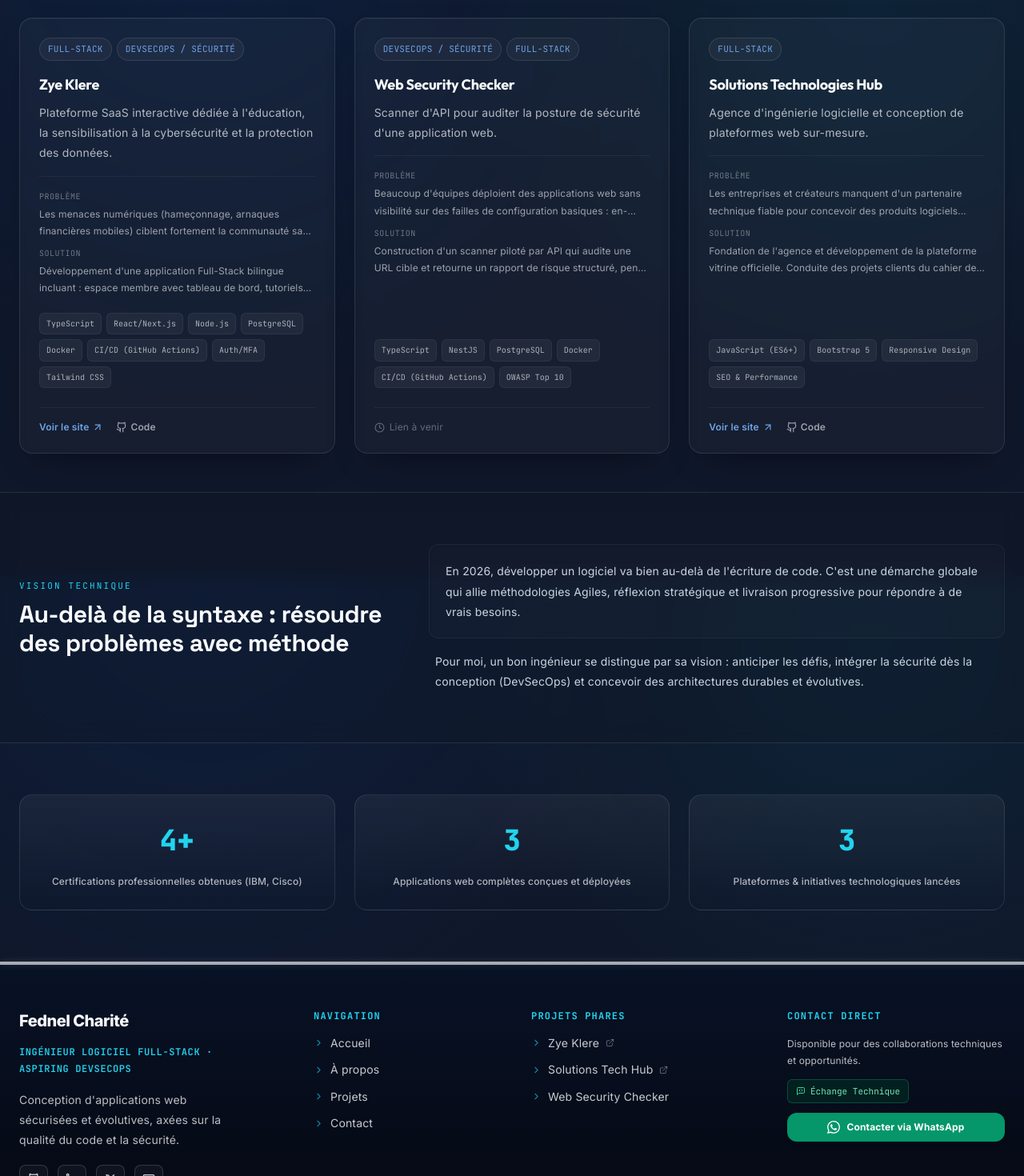
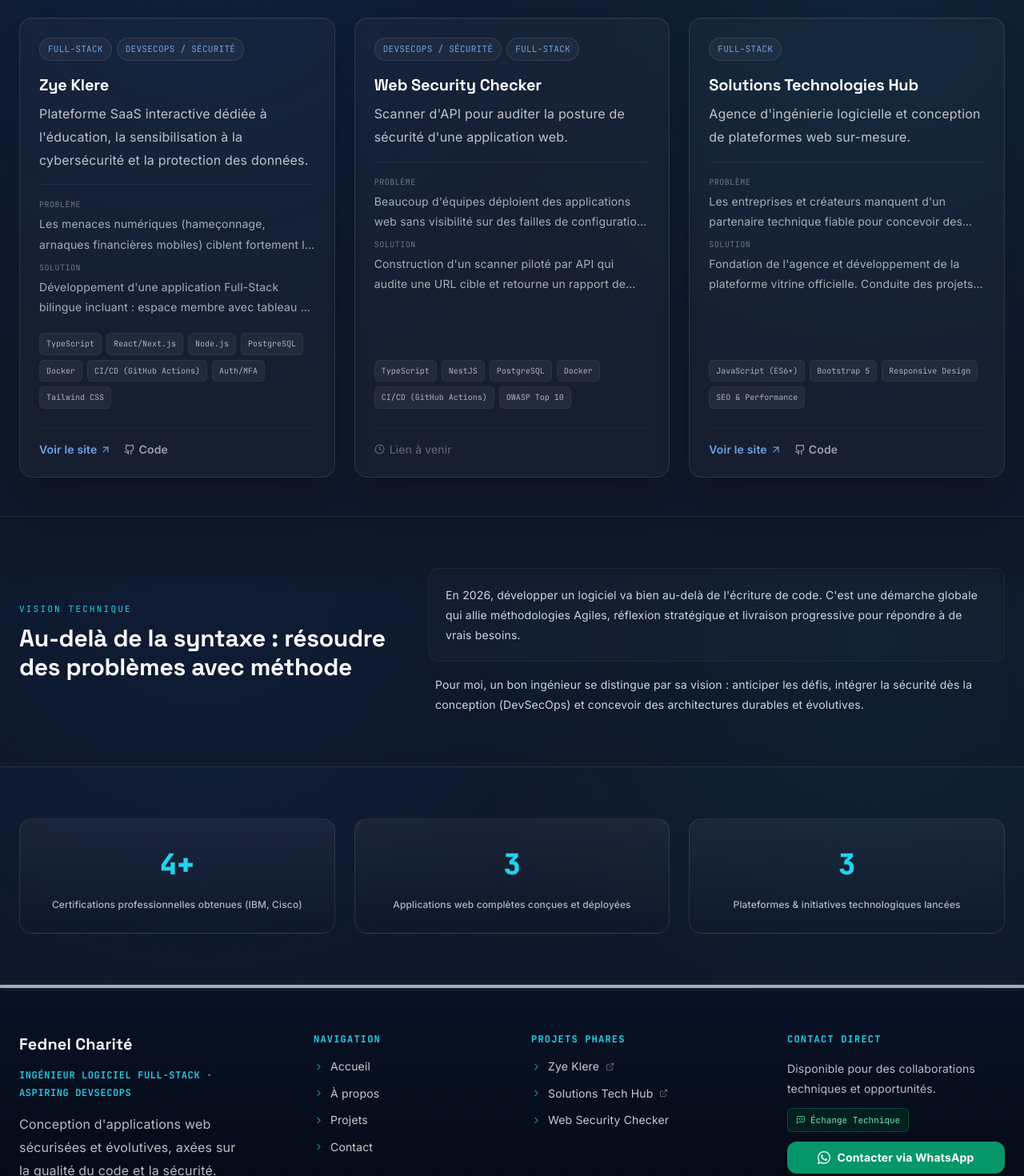
Before and after one commit to Feddy509/fednelCharite-portfolio, a Next.js app: page / in a window 1280 px wide. Shown: the part 880-2350 px from the top of the page at 80% size. Built offline with nearby package versions, Linux system fonts and the light colour scheme.

Commit message:
correction dans resume

```diff
--- a/app/contact/page.tsx
+++ b/app/contact/page.tsx
@@ -48,7 +48,6 @@
         "Whether it's for a hiring opportunity (Full-Stack / DevSecOps), a collaboration, or a technical inquiry - I typically respond within 24 hours.",
       nameLabel: "Full Name",
       namePlaceholder: "e.g., Jean Lucien",
-      emailLabel: "Email Address",
       emailLabel: "Email Address",
       emailPlaceholder: "you@example.com",
       messageLabel: "Message",
@@ -314,7 +313,7 @@
                 className="inline-flex items-center gap-1.5 rounded-xl border border-white/10 bg-white/[0.03] px-3.5 py-2 font-mono text-xs text-paper/80 hover:text-paper hover:border-accent-400/50 transition"
               >
                 {/* Icône SVG pou X */}
-                <svg size={14} className="h-3.5 w-3.5 fill-current text-accent-300" viewBox="0 0 24 24">
+                <svg width="24" height="24" className="h-3.5 w-3.5 fill-current text-accent-300" viewBox="0 0 24 24">
                   <path d="M18.244 2.25h3.308l-7.227 8.26 8.502 11.24H16.17l-5.214-6.817L4.99 21.75H1.68l7.73-8.835L1.254 2.25H8.08l4.713 6.231zm-1.161 17.52h1.833L7.084 4.126H5.117z"/>
                 </svg>
                 X (Twitter)
--- a/app/globals.css
+++ b/app/globals.css
@@ -3,7 +3,7 @@
 @tailwind utilities;
 
 /* ===========================================================
-   CUSTOM ACCENT COLORS & VARIABLES (UI/UX UPGRADE)
+   CUSTOM ACCENT COLORS & VARIABLES
 =========================================================== */
 :root {
   --color-electric-blue: #2563eb;
@@ -20,7 +20,6 @@
     scroll-behavior: smooth;
   }
 
-  /* Kò tèks la ap pran Inter ak pi bon espas liy (*line-height*) ak espas lèt */
   body {
     font-family: var(--font-inter), -apple-system, BlinkMacSystemFont, "Segoe UI", Roboto, sans-serif !important;
     line-height: 1.75 !important;
@@ -35,33 +34,31 @@
     background-attachment: fixed;
   }
 
-  /* Asire paragraf yo respire epi yo gen bon espasaj */
   p {
     line-height: 1.8 !important;
     letter-spacing: 0.012em;
     color: #cbd5e1;
   }
 
-  /* Gwo tit yo ap pran Space Grotesk ak yon espasaj ki pa fè lèt yo kole */
+  /* Gwo tit yo pran Space Grotesk */
   h1, h2, h3, h4, h5, h6 {
     font-family: var(--font-space), sans-serif !important;
-    letter-spacing: -0.015em; /* Diminye efè kole a pou tit yo parèt klè */
+    letter-spacing: -0.01em;
     line-height: 1.25;
     color: #f8fafc;
   }
 
-  /* Kat yo ap pran Outfit pou yon bèl idantite vizyèl */
-  .card-title, h3 {
-    font-family: var(--font-outfit), sans-serif !important;
+  /* Kat yo ak tit kat yo pran Plus Jakarta Sans */
+  .card-title, .card-heading {
+    font-family: var(--font-jakarta), sans-serif !important;
   }
 
-  /* Monospace ap pran JetBrains Mono pou badj ak kòd DevSecOps */
+  /* Monospace pou JetBrains Mono */
   code, pre, .font-mono {
     font-family: var(--font-jetbrains), monospace !important;
     letter-spacing: 0em;
   }
 
-  /* Koulè seleksyon an teks ki pran Cyan Accent la */
   ::selection {
     background-color: rgba(6, 182, 212, 0.3);
     color: #ffffff;
@@ -90,7 +87,6 @@
     text-wrap: balance;
   }
 
-  /* Klas rapid pou koulè aksan yo */
   .text-accent-cyan {
     color: var(--color-cyan-accent);
   }
@@ -100,7 +96,7 @@
 }
 
 /* ===========================================================
-   HERO ILLUSTRATION
+   HERO ILLUSTRATION & STYLES
 =========================================================== */
 
 .hero-right {
@@ -113,7 +109,6 @@
   overflow: hidden;
 }
 
-/* Contour extérieur */
 .hero-outline {
   position: absolute;
   right: -130px;
@@ -126,13 +121,11 @@
   z-index: 1;
 }
 
-/* Arc commun */
 .hero-arc {
   position: absolute;
   border-radius: 50%;
 }
 
-/* Arc extérieur clair */
 .hero-arc-1 {
   right: -70px;
   top: 50%;
@@ -144,7 +137,6 @@
   z-index: 2;
 }
 
-/* Arc bleu principal - Ajou yon bèl lonbraj Cyan pou rann li vivan */
 .hero-arc-2 {
   right: -15px;
   top: 50%;
@@ -159,7 +151,6 @@
   z-index: 3;
 }
 
-/* Arc intérieur */
 .hero-arc-3 {
   right: 55px;
   top: 50%;
@@ -170,10 +161,6 @@
   clip-path: inset(0 0 0 34%);
   z-index: 4;
 }
-
-/* ===========================================================
-   PHOTO
-=========================================================== */
 
 .hero-photo-wrapper {
   position: absolute;
@@ -205,10 +192,6 @@
   transform: translateX(-55px) scale(1.02);
 }
 
-/* ===========================================================
-   TERMINAL
-=========================================================== */
-
 .hero-terminal {
   position: absolute;
   left: 95px;
@@ -228,99 +211,28 @@
   z-index: 30;
 }
 
-/* ===========================================================
-   RESPONSIVE
-=========================================================== */
-
 @media (max-width: 1280px) {
-  .hero-right {
-    height: 580px;
-  }
-
-  .hero-outline {
-    width: 620px;
-    height: 620px;
-    right: -120px;
-  }
-
-  .hero-arc-1 {
-    width: 500px;
-    height: 500px;
-    border-width: 65px;
-  }
-
-  .hero-arc-2 {
-    width: 420px;
-    height: 420px;
-    border-width: 72px;
-  }
-
-  .hero-arc-3 {
-    width: 310px;
-    height: 310px;
-    border-width: 36px;
-  }
-
-  .hero-photo-wrapper {
-    width: 500px;
-    height: 560px;
-  }
+  .hero-right { height: 580px; }
+  .hero-outline { width: 620px; height: 620px; right: -120px; }
+  .hero-arc-1 { width: 500px; height: 500px; border-width: 65px; }
+  .hero-arc-2 { width: 420px; height: 420px; border-width: 72px; }
+  .hero-arc-3 { width: 310px; height: 310px; border-width: 36px; }
+  .hero-photo-wrapper { width: 500px; height: 560px; }
 }
 
 @media (max-width: 1024px) {
-  .hero-right {
-    height: 520px;
-    justify-content: center;
-  }
-
-  .hero-photo {
-    transform: none;
-  }
-
-  .hero-photo:hover {
-    transform: scale(1.02);
-  }
-
-  .hero-terminal {
-    left: 40px;
-  }
+  .hero-right { height: 520px; justify-content: center; }
+  .hero-photo { transform: none; }
+  .hero-photo:hover { transform: scale(1.02); }
+  .hero-terminal { left: 40px; }
 }
 
 @media (max-width: 768px) {
-  .hero-right {
-    height: 430px;
-    margin-top: 40px;
-  }
-
-  .hero-outline {
-    display: none;
-  }
-
-  .hero-terminal {
-    display: none;
-  }
-
-  .hero-arc-1 {
-    width: 390px;
-    height: 390px;
-    border-width: 48px;
-  }
-
-  .hero-arc-2 {
-    width: 320px;
-    height: 320px;
-    border-width: 55px;
-  }
-
-  .hero-arc-3 {
-    width: 235px;
-    height: 235px;
-    border-width: 28px;
-  }
-
-  .hero-photo-wrapper {
-    width: 340px;
-    height: 410px;
-    right: 0;
-  }
+  .hero-right { height: 430px; margin-top: 40px; }
+  .hero-outline { display: none; }
+  .hero-terminal { display: none; }
+  .hero-arc-1 { width: 390px; height: 390px; border-width: 48px; }
+  .hero-arc-2 { width: 320px; height: 320px; border-width: 55px; }
+  .hero-arc-3 { width: 235px; height: 235px; border-width: 28px; }
+  .hero-photo-wrapper { width: 340px; height: 410px; right: 0; }
 }
--- a/components/Footer.tsx
+++ b/components/Footer.tsx
@@ -39,26 +39,26 @@
   return (
     <footer className="mt-auto bg-gradient-to-b from-[#081226] via-[#060b18] to-[#04070e] font-sans text-paper">
 
-      {/* Tras Blan Anlè a (Opasite Diminye pou yon efè pi dous) */}
+      {/* Tras Blan Anlè a */}
       <div className="w-full h-[4px] bg-white/65 shadow-[0_0_10px_rgba(255,255,255,0.15)]" />
 
       <div className="mx-auto max-w-7xl px-6 py-12 lg:py-14">
 
-        {/* Griy 4 Kolòn ak espasaj regle */}
+        {/* Griy 4 Kolòn */}
         <div className="grid gap-10 sm:grid-cols-2 lg:grid-cols-4 items-start xl:gap-12">
 
           {/* Kolòn 1: Identity & Description */}
           <div className="space-y-3.5">
             <Link
               href="/"
-              className="text-xl font-extrabold tracking-tight text-paper transition hover:text-cyan-400"
+              className="font-heading text-xl font-extrabold text-paper transition hover:text-cyan-400"
             >
               {personalInfo.name}
             </Link>
             <p className="font-mono text-xs font-semibold uppercase tracking-wider text-cyan-400">
               {data?.personalInfo?.roles?.join(" · ") || ""}
             </p>
-            <p className="text-sm text-paper/75 leading-relaxed">
+            <p className="font-sans text-sm sm:text-base text-paper/75 leading-relaxed">
               {isEn
                 ? "Building scalable, secure web systems with a focus on code quality and DevSecOps practices."
                 : "Conception d'applications web sécurisées et évolutives, axées sur la qualité du code et la sécurité."}
@@ -103,7 +103,7 @@
             </div>
           </div>
 
-          {/* Kolòn 2: Navigation (Eksantre pi lwen a dwat ak lg:ml-12) */}
+          {/* Kolòn 2: Navigation */}
           <div className="space-y-4 lg:ml-12">
             <h4 className="font-mono text-xs font-bold uppercase tracking-widest text-cyan-400">
               NAVIGATION
@@ -118,7 +118,7 @@
                 <li key={item.href}>
                   <Link
                     href={item.href}
-                    className="group inline-flex items-center gap-2 transition hover:text-cyan-400 hover:translate-x-1 duration-200"
+                    className="group font-sans inline-flex items-center gap-2 transition hover:text-cyan-400 hover:translate-x-1 duration-200"
                   >
                     <ChevronRight size={13} className="text-cyan-400/60 transition-transform group-hover:translate-x-0.5 group-hover:text-cyan-400" />
                     {item.label}
@@ -139,7 +139,7 @@
                   href="https://zyeklere.com"
                   target="_blank"
                   rel="noopener noreferrer"
-                  className="group inline-flex items-center gap-2 transition hover:text-cyan-400 hover:translate-x-1 duration-200"
+                  className="group font-sans inline-flex items-center gap-2 transition hover:text-cyan-400 hover:translate-x-1 duration-200"
                 >
                   <ChevronRight size={13} className="text-cyan-400/60 group-hover:text-cyan-400" />
                   <span>Zye Klere</span>
@@ -151,7 +151,7 @@
                   href="https://solutionstechhub.com"
                   target="_blank"
                   rel="noopener noreferrer"
-                  className="group inline-flex items-center gap-2 transition hover:text-cyan-400 hover:translate-x-1 duration-200"
+                  className="group font-sans inline-flex items-center gap-2 transition hover:text-cyan-400 hover:translate-x-1 duration-200"
                 >
                   <ChevronRight size={13} className="text-cyan-400/60 group-hover:text-cyan-400" />
                   <span>Solutions Tech Hub</span>
@@ -161,7 +161,7 @@
               <li>
                 <Link
                   href="/projects"
-                  className="group inline-flex items-center gap-2 transition hover:text-cyan-400 hover:translate-x-1 duration-200"
+                  className="group font-sans inline-flex items-center gap-2 transition hover:text-cyan-400 hover:translate-x-1 duration-200"
                 >
                   <ChevronRight size={13} className="text-cyan-400/60 group-hover:text-cyan-400" />
                   <span>Web Security Checker</span>
@@ -176,7 +176,7 @@
               {isEn ? "DIRECT CONTACT" : "CONTACT DIRECT"}
             </h4>
             <div className="space-y-3 text-sm text-paper/80">
-              <p className="text-xs text-paper/75 leading-relaxed">
+              <p className="font-sans text-xs sm:text-sm text-paper/75 leading-relaxed">
                 {isEn
                   ? "Available for technical collaboration and engineering opportunities."
                   : "Disponible pour des collaborations techniques et opportunités."}
@@ -192,7 +192,7 @@
                   href="https://wa.me/50931554716"
                   target="_blank"
                   rel="noopener noreferrer"
-                  className="flex items-center justify-center gap-2 w-full rounded-xl bg-emerald-600 hover:bg-emerald-500 px-4 py-2.5 font-sans text-xs font-bold text-white shadow-md transition duration-200 active:scale-95"
+                  className="flex items-center justify-center gap-2 w-full rounded-xl bg-emerald-600 hover:bg-emerald-500 px-4 py-2.5 font-sans text-xs sm:text-sm font-bold text-white shadow-md transition duration-200 active:scale-95"
                 >
                   <WhatsappIcon size={16} />
                   <span>{isEn ? "Connect via WhatsApp" : "Contacter via WhatsApp"}</span>
@@ -203,9 +203,9 @@
 
         </div>
 
-        {/* Bottom Copyright Bar ak Liy Separasyon */}
+        {/* Bottom Copyright Bar */}
         <div className="mt-12 flex flex-col items-center justify-between gap-4 border-t border-white/15 pt-6 text-center text-xs text-paper/60 sm:flex-row sm:text-left">
-          <p>© {currentYear} {personalInfo.name}. All rights reserved.</p>
+          <p className="font-sans">© {currentYear} {personalInfo.name}. All rights reserved.</p>
           <p className="font-mono text-xs">
             {isEn ? "Built with Next.js & React · Engineered with Security" : "Conçu avec Next.js & React · Sécurité intégrée"}
           </p>
--- a/components/Navbar.tsx
+++ b/components/Navbar.tsx
@@ -28,13 +28,13 @@
       <nav className="mx-auto flex h-16 max-w-6xl items-center justify-between px-6">
         <Link
           href="/"
-          className="font-sans text-sm font-semibold tracking-wide text-paper"
+          className="font-heading text-sm sm:text-base font-semibold tracking-wide text-paper flex items-center"
           onClick={() => setMobileOpen(false)}
         >
           <span className="rounded-md bg-accent-600 px-2 py-1 font-mono text-xs text-paper">
             {personalInfo.initials}
           </span>
-          <span className="ml-2 hidden sm:inline">{personalInfo.name}</span>
+          <span className="ml-2.5 hidden sm:inline">{personalInfo.name}</span>
         </Link>
 
         {/* Desktop links (Dinamik pa lang) */}
--- a/components/ProjectCard.tsx
+++ b/components/ProjectCard.tsx
@@ -12,14 +12,12 @@
   const stackList = project.stack || [];
   const description = project.tagline || "";
 
-  // Diksyonè tradiksyon pou label kategori yo
   const categoryLabels: Record<string, { fr: string; en: string }> = {
     "full-stack": { fr: "Full-Stack", en: "Full-Stack" },
     security: { fr: "DevSecOps / Sécurité", en: "DevSecOps / Security" },
     "mobile-cloud": { fr: "Mobile / Cloud", en: "Mobile / Cloud" },
   };
 
-  // Diksyonè ti tèks estatik yo
   const labels = {
     fr: {
       problem: "Problème",
@@ -53,7 +51,6 @@
       className="group flex flex-col justify-between rounded-2xl border border-white/10 bg-white/[0.03] p-6 shadow-card backdrop-blur-sm transition-all hover:border-accent-500/40 hover:shadow-glow"
     >
       <div>
-        {/* Badges de catégories (Dinamik pa lang) */}
         <div className="flex flex-wrap items-center gap-1.5">
           {categories.map((cat) => (
             <span
@@ -65,17 +62,17 @@
           ))}
         </div>
 
-        {/* Titre */}
-        <h3 className="mt-4 font-sans text-lg font-bold text-paper group-hover:text-accent-300 transition-colors">
+        {/* Titre Kat la: Plus Jakarta Sans + text-lg sm:text-xl font-bold */}
+        <h3 className="mt-4 font-card text-lg sm:text-xl font-bold text-paper group-hover:text-accent-300 transition-colors">
           {project.title}
         </h3>
 
-        {/* Tagline / Description */}
-        <p className="mt-2 font-sans text-sm leading-relaxed text-paper/70">
+        {/* Deskripsyon / Tagline: text-sm sm:text-base */}
+        <p className="mt-2 font-sans text-sm sm:text-base leading-relaxed text-paper/75">
           {description}
         </p>
 
-        {/* Problème & Solution (Dinamik pa lang) */}
+        {/* Seksyon Problem & Solution: text-xs sm:text-sm */}
         {(project.problem || project.solution) && (
           <div className="mt-4 space-y-2 border-t border-white/5 pt-4">
             {project.problem && (
@@ -83,7 +80,7 @@
                 <p className="font-mono text-[10px] uppercase tracking-wider text-paper/40">
                   {labels.problem}
                 </p>
-                <p className="mt-0.5 font-sans text-xs leading-relaxed text-paper/60 line-clamp-2">
+                <p className="mt-0.5 font-sans text-xs sm:text-sm leading-relaxed text-paper/65 line-clamp-2">
                   {project.problem}
                 </p>
               </div>
@@ -93,7 +90,7 @@
                 <p className="font-mono text-[10px] uppercase tracking-wider text-paper/40">
                   {labels.solution}
                 </p>
-                <p className="mt-0.5 font-sans text-xs leading-relaxed text-paper/60 line-clamp-2">
+                <p className="mt-0.5 font-sans text-xs sm:text-sm leading-relaxed text-paper/65 line-clamp-2">
                   {project.solution}
                 </p>
               </div>
@@ -103,7 +100,6 @@
       </div>
 
       <div>
-        {/* Stack Technique Badges */}
         <div className="mt-5 flex flex-wrap gap-1.5">
           {stackList.map((tech) => (
             <span
@@ -115,14 +111,13 @@
           ))}
         </div>
 
-        {/* Liens externes (Dinamik pa lang) */}
         <div className="mt-6 flex items-center gap-4 border-t border-white/5 pt-4">
           {project.liveUrl && (
             <a
               href={project.liveUrl}
               target="_blank"
               rel="noopener noreferrer"
-              className="flex items-center gap-1 font-sans text-xs font-semibold text-accent-300 transition hover:text-accent-200"
+              className="flex items-center gap-1 font-sans text-xs sm:text-sm font-semibold text-accent-300 transition hover:text-accent-200"
             >
               {labels.viewSite}
               <ArrowUpRight size={14} />
@@ -133,14 +128,14 @@
               href={project.githubUrl}
               target="_blank"
               rel="noopener noreferrer"
-              className="flex items-center gap-1 font-sans text-xs font-semibold text-paper/60 transition hover:text-paper"
+              className="flex items-center gap-1 font-sans text-xs sm:text-sm font-semibold text-paper/60 transition hover:text-paper"
             >
               <Github size={14} />
               {labels.code}
             </a>
           )}
           {!project.liveUrl && !project.githubUrl && (
-            <span className="flex items-center gap-1.5 font-sans text-xs text-paper/35">
+            <span className="flex items-center gap-1.5 font-sans text-xs sm:text-sm text-paper/35">
               <Clock size={13} />
               {labels.comingSoon}
             </span>
--- a/components/ResumeModal.tsx
+++ b/components/ResumeModal.tsx
@@ -17,8 +17,9 @@
 
 interface ResumeModalContextValue {
   isOpen: boolean;
-  openModal: () => void;
+  openModal: (lang?: 'en' | 'fr') => void;
   closeModal: () => void;
+  currentLang: 'en' | 'fr';
 }
 
 const ResumeModalContext = createContext<ResumeModalContextValue | null>(null);
@@ -37,21 +38,34 @@
   devsecops: ShieldCheck,
 };
 
-export function ResumeModalProvider({ children }: { children: ReactNode }) {
+export function ResumeModalProvider({
+  children,
+  defaultLang = 'fr'
+}: {
+  children: ReactNode;
+  defaultLang?: 'en' | 'fr';
+}) {
   const [isOpen, setIsOpen] = useState(false);
   const [selected, setSelected] = useState<ResumeProfile | null>("full-stack");
+  const [currentLang, setCurrentLang] = useState<'en' | 'fr'>(defaultLang);
+
+  const openModal = (lang: 'en' | 'fr' = defaultLang) => {
+    setCurrentLang(lang);
+    setIsOpen(true);
+  };
 
   const closeModal = () => {
     setIsOpen(false);
     setTimeout(() => setSelected(null), 250);
   };
 
-  // Nou itilize done franse yo pou lis profil yo nan modal la (oswa ou ka chwazi nenpòt lang)
-  const resumeProfiles = portfolioData.fr.resumeProfiles;
+  // Sekirite pou asire currentLang toujou valid (en oswa fr)
+  const safeLang = (currentLang === 'en' || currentLang === 'fr') ? currentLang : 'fr';
+  const resumeProfiles = portfolioData[safeLang]?.resumeProfiles || portfolioData.fr.resumeProfiles;
 
   return (
     <ResumeModalContext.Provider
-      value={{ isOpen, openModal: () => setIsOpen(true), closeModal }}
+      value={{ isOpen, openModal, closeModal, currentLang }}
     >
       {children}
 
@@ -89,10 +103,12 @@
                     id="resume-modal-title"
                     className="font-sans text-lg font-semibold text-white"
                   >
-                    Télécharger mon CV / Download Resume
+                    {safeLang === 'en' ? 'Download Resume' : 'Télécharger mon CV'}
                   </h2>
                   <p className="mt-1 text-sm text-gray-400">
-                    Choisissez un profil technique et téléchargez la version de votre choix.
+                    {safeLang === 'en'
+                      ? 'Choose a technical profile and download the version of your choice.'
+                      : 'Choisissez un profil technique et téléchargez la version de votre choix.'}
                   </p>
                 </div>
                 <button
@@ -158,7 +174,7 @@
                       className="flex w-full items-center justify-center gap-2 rounded-xl px-4 py-3 font-sans text-sm font-semibold bg-blue-600 hover:bg-blue-500 text-white shadow-lg shadow-blue-500/20 transition"
                     >
                       <Download size={16} />
-                      Download English CV (PDF)
+                      {safeLang === 'en' ? 'Download English CV (PDF)' : 'Download English CV (PDF)'}
                     </a>
 
                     {/* 2. French Download Button (Anba) */}
@@ -168,13 +184,15 @@
                       onClick={closeModal}
                       className="flex w-full items-center justify-center gap-2 rounded-xl px-4 py-3 font-sans text-sm font-semibold bg-slate-800 hover:bg-slate-700 text-slate-200 border border-white/10 transition"
                     >
-                      <Download size5={16} />
-                      Télécharger le CV en Français (PDF)
+                      <Download size={16} />
+                      {safeLang === 'en' ? 'Download French CV (PDF)' : 'Télécharger le CV en Français (PDF)'}
                     </a>
                   </>
                 ) : (
                   <div className="text-center text-sm text-gray-500 py-2">
-                    Veuillez sélectionner un profil ci-dessus pour afficher les options.
+                    {safeLang === 'en'
+                      ? 'Please select a profile above to display options.'
+                      : 'Veuillez sélectionner un profil ci-dessus pour afficher les options.'}
                   </div>
                 )}
               </div>
--- a/data/portfolioData.ts
+++ b/data/portfolioData.ts
@@ -39,7 +39,6 @@
   id: ResumeProfile;
   label: string;
   description: string;
-  file: string;
 }
 
 export const personalInfo = {
@@ -182,19 +181,16 @@
         id: "full-stack",
         label: "Développeur Full-Stack",
         description: "Accent mis sur React, Next.js, NestJS et la livraison de produits complets.",
-        file: "/resumes/fednel-charite-full-stack-fr.pdf",
       },
       {
         id: "backend",
         label: "Développeur Backend",
         description: "Accent mis sur l'architecture API, les bases de données et l'infrastructure.",
-        file: "/resumes/fednel-charite-backend-fr.pdf",
       },
       {
         id: "devsecops",
         label: "Ingénieur DevSecOps",
         description: "Accent mis sur la sécurité applicative, Docker et les pipelines CI/CD.",
-        file: "/resumes/fednel-charite-devsecops-fr.pdf",
       },
     ] as ResumeItem[],
   },
@@ -327,19 +323,16 @@
         id: "full-stack",
         label: "Full-Stack Developer",
         description: "Focus on React, Next.js, NestJS, and shipping complete digital products.",
-        file: "/resumes/fednel-charite-full-stack-en.pdf",
       },
       {
         id: "backend",
         label: "Backend Developer",
         description: "Focus on API architecture, database optimization, and infrastructure.",
-        file: "/resumes/fednel-charite-backend-en.pdf",
       },
       {
         id: "devsecops",
         label: "DevSecOps Engineer",
         description: "Focus on application security, Docker containerization, and CI/CD pipelines.",
-        file: "/resumes/fednel-charite-devsecops-en.pdf",
       },
     ] as ResumeItem[],
   },
```
Also changed, not shown: app/layout.tsx (+10 -10 lines), tailwind.config.ts (+4 -5 lines).
